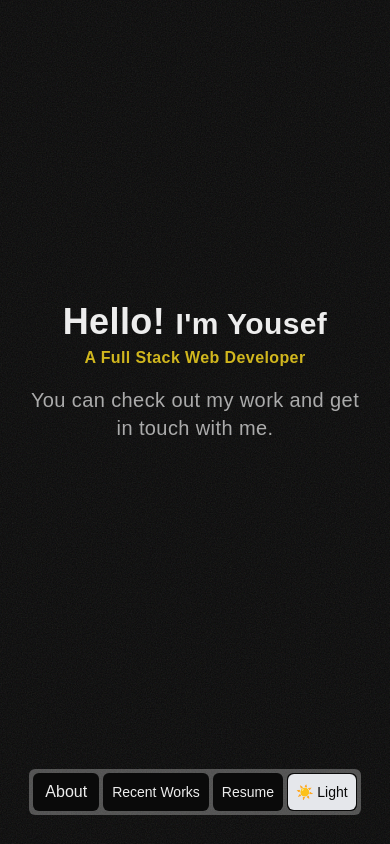
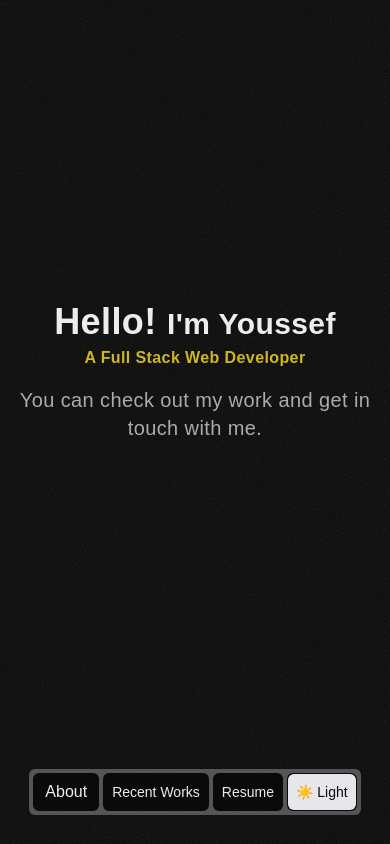
Before and after one commit to yousofo/portfolio, a Next.js app: page / in a window 390 px wide. Built offline with nearby package versions, Linux system fonts and the light colour scheme.

Commit message:
text size and home padding change

```diff
--- a/src/app/page.js
+++ b/src/app/page.js
@@ -18,7 +18,7 @@ export default function Home() {
     // },[isDark]);
 
     return (
-        <div className="relative overflow-hidden p-5 lg:p-10 h-full ">
+        <div className="relative overflow-hidden p-4 lg:p-10 h-full ">
                  {/* <button onClick={() => setIsDark(!isDark)}>Toggle</button> */}
 
                 <MainSwiperWrapper
--- a/src/components/slides/HomeSlide/HomeSlide.js
+++ b/src/components/slides/HomeSlide/HomeSlide.js
@@ -2,7 +2,7 @@ export default function HomeSlide() {
   return (
     <div className="name overflow-hidden sm:me-2 text-foreground transition-colors tracking-wide text-center">
       <h2 className="font-bold text-4xl lg:text-5xl  ">
-        Hello! <span className="text-3xl lg:text-4xl">I&apos;m Yousef</span>
+        Hello! <span className="text-3xl lg:text-4xl">I&apos;m Youssef</span>
       </h2>
       <p className="offers text   mt-1 text  text-yellow-600 font-bold dark:text-yellow-300/80">
         {/* I&apos;m a <span>web developer</span> and I love building{" "}
```
